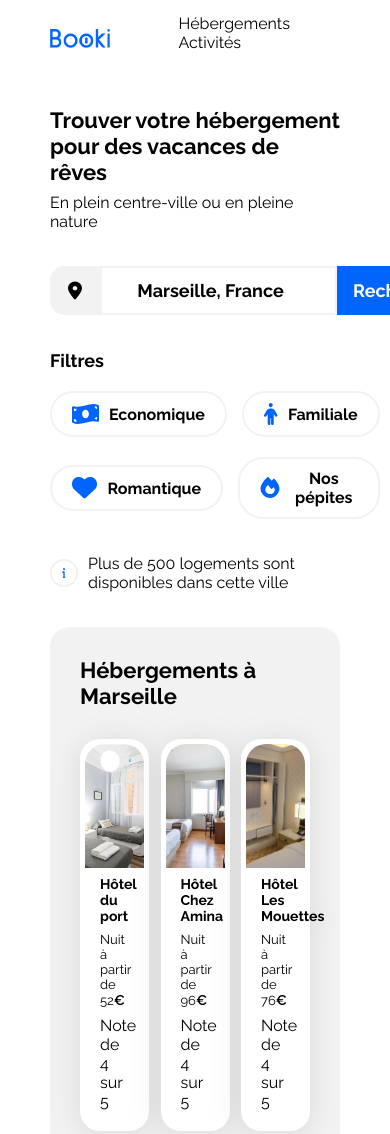
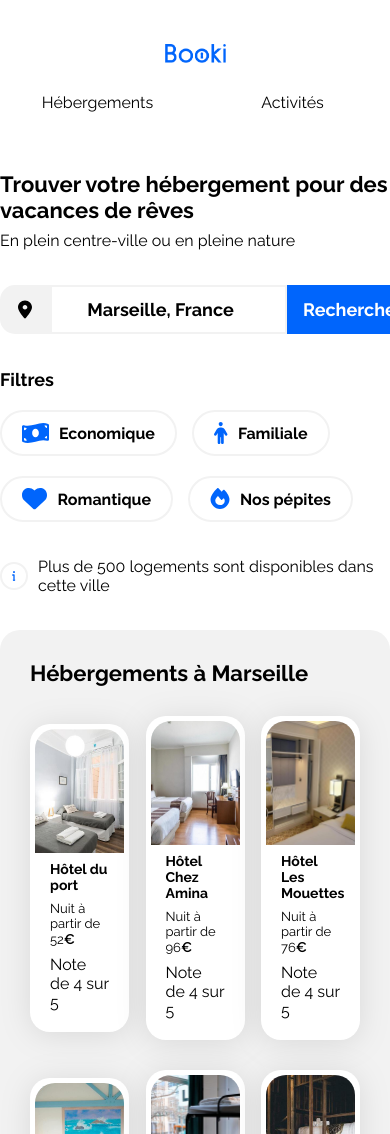
Before and after one commit to NeugdaeUju/Booki, a plain HTML site: page index.html in a window 390 px wide. Shown: the top 1134 px of the page. Drawn offline with Linux system fonts and the light colour scheme.

Commit message:
Retrait des marges de la page + affichage de l'en-tête avec changement de l'effet du survol au click (active)

```diff
--- a/css/style.css
+++ b/css/style.css
@@ -517,5 +517,41 @@ footer {
 
 /* Small devices (phones, less than 768px) */
 @media (max-width: 767.98px) {
-    /* ... */
+    .main-container {
+        padding : 0;
+    }
+
+    header {
+        flex-direction: column;
+        align-items: center;
+    }
+
+    .header__logo {
+        padding : 30px;
+    }
+
+    nav {
+        display : flex;
+        flex-direction: row;
+        justify-content: space-between;
+        width: 100%;
+    }
+
+    .header__link {
+        margin : 0;
+        padding-bottom : 15px;
+        padding-top : 0;
+        width: 50%;
+        text-align: center;
+    }
+
+    .header__link:active {
+        border-bottom : 2px solid var(--main-color);
+        color : var(--main-color);
+    }
+
+    .header__link:hover {
+        border-top : none;
+        color : black;
+    }
 }
```
